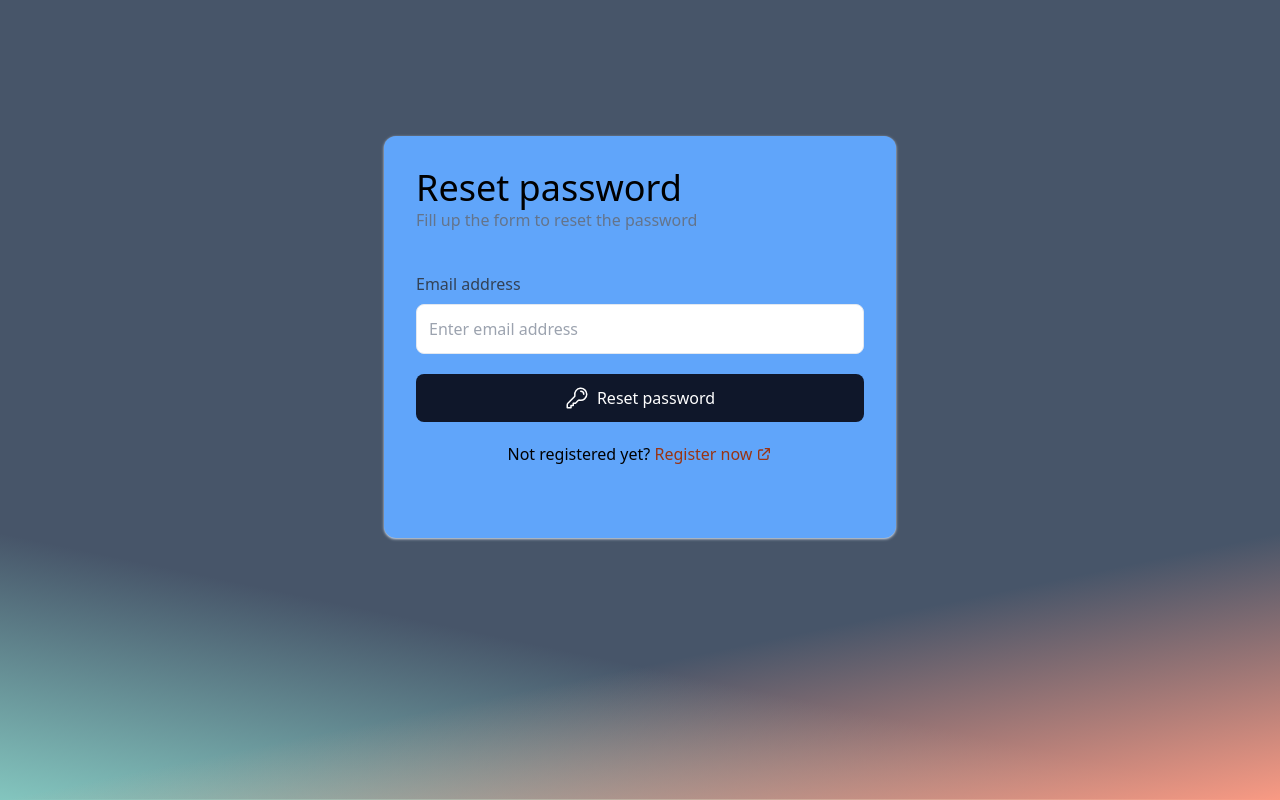
After one commit to Lalitesh04/Astrology, a Django app: page /ForgetPassword in a window 1280 px wide. The commit adds this page. Run offline with Django 4.2, Linux system fonts and the light colour scheme; some libraries are stand-ins or nearby versions.

Commit message:
Forget password

```diff
--- a/astro/templates/adminhome.html
+++ b/astro/templates/adminhome.html
@@ -69,10 +69,9 @@
     });
 </script>
 
-<main>
     {% block 'body'%}
+
     {% endblock %}
-</main>
  <div class="page-loader">
       <div class="loader">
     <div class="bar1"></div>
--- a/astro/templates/chart.html
+++ b/astro/templates/chart.html
@@ -55,7 +55,7 @@
     <form action="{% url 'rasi' %}" method="post" class="max-w-screen-xl w-80 rounded-2xl bg-slate-900 text-white">
         {% csrf_token %}
         <div class="flex flex-col my-2 gap-4 p-8">
-            <p class="text-center text-3xl text-gray-300 mb-4">Zodic Sign</p>
+            <p class="text-center text-3xl text-gray-300 mb-4">Rasi Chart</p>
             <input required name="year" type="number" class="bg-slate-900 w-full rounded-lg text-white border border-gray-300 px-4 py-3 focus:outline-none
                     focus:ring-2 focus:ring-gray-700 focus:ring-offset-2 focus:ring-offset-gray-800" placeholder="Year">
 
--- /dev/null
+++ b/astro/templates/forgetpassword.html
@@ -0,0 +1,50 @@
+<!DOCTYPE html>
+<html lang="en">
+<head>
+    <meta charset="UTF-8">
+    <meta name="viewport" content="width=device-width, initial-scale=1.0">
+    <title>Forgotpass</title>
+    <script src="https://cdn.tailwindcss.com"></script>
+</head>
+<body class="antialiased bg-slate-600 dark:bg-slate-800">
+<br/><br/><br/><br/>
+    <div class="max-w-lg mx-auto my-10 bg-blue-400 p-8 rounded-xl shadow shadow-slate-300">
+        <h1 class="text-4xl font-medium">Reset password</h1>
+        <p class="text-slate-500">Fill up the form to reset the password</p>
+
+        <form action="checkforgot" class="my-10" method="POST">
+            {% csrf_token %}
+            <div class="flex flex-col space-y-5">
+                <label for="email">
+                    <p class="font-medium text-slate-700 pb-2">Email address</p>
+                    <input id="email" name="email" type="email" class="w-full py-3 border border-slate-200 rounded-lg px-3 focus:outline-none focus:border-slate-500 hover:shadow" placeholder="Enter email address">
+                </label>
+
+                <button class="w-full py-3 font-medium text-white bg-slate-900 hover:bg-[#ff896b] rounded-lg border-indigo-500 hover:shadow inline-flex space-x-2 items-center justify-center">
+                    <svg xmlns="http://www.w3.org/2000/svg" fill="none" viewBox="0 0 24 24" stroke-width="1.5" stroke="currentColor" class="w-6 h-6">
+                        <path stroke-linecap="round" stroke-linejoin="round" d="M15.75 5.25a3 3 0 013 3m3 0a6 6 0 01-7.029 5.912c-.563-.097-1.159.026-1.563.43L10.5 17.25H8.25v2.25H6v2.25H2.25v-2.818c0-.597.237-1.17.659-1.591l6.499-6.499c.404-.404.527-1 .43-1.563A6 6 0 1121.75 8.25z" />
+                      </svg>
+
+                      <span>Reset password</span>
+                </button>
+                <p class="text-center">Not registered yet? <a href="{% url 'register' %}" class="text-orange-800 font-medium inline-flex space-x-1 items-center hover:bg-blue-200 dark:bg-slate-800"><span>Register now </span><span><svg xmlns="http://www.w3.org/2000/svg" class="h-4 w-4" fill="none" viewBox="0 0 24 24" stroke="currentColor" stroke-width="2">
+                    <path stroke-linecap="round" stroke-linejoin="round" d="M10 6H6a2 2 0 00-2 2v10a2 2 0 002 2h10a2 2 0 002-2v-4M14 4h6m0 0v6m0-6L10 14" />
+                  </svg></span></a></p>
+            </div>
+        </form>
+    </div>
+    <div class="absolute bottom-0 left-0 z-0 h-1/3 w-full border-b"
+    style="background-image: linear-gradient(to right top, #83c5be 0%, transparent 50%, transparent 100%); border-color: #83c5be;">
+</div>
+<div class="absolute bottom-0 right-0 z-0 h-1/3 w-full"
+    style="background-image: linear-gradient(to left top, #f99a83 0%, transparent 50%, transparent 100%); border-color: #83c5be;">
+</div>
+{% if messages %}
+    <script>
+        {% for message in messages %}
+            alert('{{ message }}');
+        {% endfor %}
+    </script>
+{% endif %}
+</body>
+</html>
--- a/astro/templates/horoscope.html
+++ b/astro/templates/horoscope.html
@@ -70,7 +70,7 @@ body, html {
       </div>
 </form></div>
 <div class="message-card">
-    <h1>{{zodiac}}</h1><br>
+    <h1 class="text-xl font-extrabold" style="color:white">{{zodiac}}</h1><br>
     <b><p style="color:white">{{prediction}}</p></b>
 </div>
 </center>
--- a/astro/templates/userlogin.html
+++ b/astro/templates/userlogin.html
@@ -13,6 +13,9 @@
                 <div class="relative">
                     <input type="password" name="pwd" id="passwordInput" class="bg-slate-900 w-full rounded-lg border border-gray-300 px-4 py-3 focus:outline-none focus:ring-2 focus:ring-gray-700 focus:ring-offset-2 focus:ring-offset-gray-800" placeholder="Password">
                     <span class="absolute right-4 top-3 cursor-pointer" onclick="togglePasswordVisibility('passwordInput')">👁️</span>
+                </div>
+                <div class="text-right"> <!-- Added a text-right class to align the link to the right -->
+                     <a href="ForgetPassword" class="text-gray-300">Forget Password</a> <!-- Added classes for text color and styling -->
                 </div>
                 <button class="inline-block cursor-pointer rounded-md bg-gray-700 px-4 py-3.5 text-center text-sm font-semibold uppercase text-white transition duration-200 ease-in-out hover:bg-gray-800 focus-visible:outline-none focus-visible:ring-2 focus-visible:ring-gray-700 focus-visible:ring-offset-2 active:scale-95">Login</button>
             </div>
--- a/astro/templates/users.html
+++ b/astro/templates/users.html
@@ -1,8 +1,9 @@
 {% include 'adminhome.html'%}
-
+ {% block 'body'%}
 <body>
 <br/>
 <br/><br/><br/>
+
 <div align="center">
         <button class="button-17" onclick="redirectTo('{% url 'adduser' %}')">Add User</button> &nbsp;
         <button class="button-17" onclick="redirectTo('{% url 'viewuser'%}')">View User</button> &nbsp;
@@ -111,3 +112,4 @@ a {
             }
         }
 </style>
+{% endblock %}
--- a/astro/user/urls.py
+++ b/astro/user/urls.py
@@ -24,6 +24,7 @@ urlpatterns = [
     path('viewuser', views.viewuser, name="viewuser"),
     path('checkregistion', views.checkregistion, name="checkregistion"),
     path('deleteuser', views.deleteuser, name="deleteuser"),
+    path('adminhome', views.adminhome, name="adminhome"),
 
     path('deleteuserid/<int:uid>', views.deleteuserid, name="deleteuserid"),
     path('viewfeedback', views.viewfeedback, name="viewfeedback"),
@@ -32,6 +33,11 @@ urlpatterns = [
     path('rasi', views.rasi, name="rasi"),
     path("chart", views.chart, name="chart"),
     path('submit_feedback', views.submit_feedback, name="submit_feedback"),
-    path('marriage/',views.marriage,name="marriage")
+    path('marriage/', views.marriage, name="marriage"),
+
+    path('ForgetPassword', views.ForgetPassword, name="ForgetPassword"),
+    path('checkforgot', views.checkforgot, name="checkforgot"),
+    path('checkotp', views.checkotp, name="checkotp"),
+    path('changepass',views.changepass,name="changepass"),
 
 ]
--- a/astro/user/views.py
+++ b/astro/user/views.py
@@ -1,10 +1,11 @@
 import json
-from io import StringIO
+import random
 
 import matplotlib
 import requests
 from django.contrib import messages
 from django.contrib.auth.decorators import login_required
+from django.core.mail import send_mail
 from django.db.models import Q
 from django.http import HttpResponse
 from django.shortcuts import render, redirect
@@ -37,7 +38,7 @@ def checklogin(request):
             request.session["user_name"] = user.name
             return render(request, "userhome.html", {"uname": user})
         if admin:
-            request.session["admin_name"] = admin.name
+            request.session["admin_name"] = uname
             ucount = register.objects.count()
             fcount = Feedback.objects.count()
             return render(request, "adminhome.html", {"admin": admin, "ucount": ucount, "fcount": fcount})
@@ -47,6 +48,10 @@ def checklogin(request):
     else:
         messages.error(request, "invalid Login")
         return redirect('login')
+
+
+def adminhome(request):
+    return render(request, "adminhome.html")
 
 
 def login(request):
@@ -256,7 +261,7 @@ def checkregistion(request):
         new_register = register(name=name, gender=gender, email=email, username=username, password=password,
                                 contact=phoneno)
         new_register.save()
-        messages.info(request, " Data inserted SuccessFully")
+        messages.info(request, " Registered inserted SuccessFully")
         return render(request, "adduser.html")
 
 
@@ -352,3 +357,66 @@ def chart(request):
 
 def marriage(request):
     return render(request, "marriage.html")
+
+
+def ForgetPassword(request):
+    return render(request, "forgetpassword.html")
+
+
+def generate_otp():
+    otp = ""
+    for _ in range(4):
+        otp += str(random.randint(0, 9))
+    return otp
+
+
+def checkforgot(request):
+    if request.method == "POST":
+        email = request.POST.get('email')
+        print(email)
+        try:
+            value = register.objects.get(email=email)
+            # print(value)
+            if value:
+                otp = generate_otp()
+                request.session["otp"] = otp
+                subject = 'Your OTP for the change Password'
+                message = "otp:" + otp
+                request.session['femail'] = email
+                send_mail(subject, message, 'lalitesh.mupparaju04@gmail.com', [email], fail_silently=False)
+                return render(request, "otpverify.html")
+        except register.DoesNotExist:
+            messages.info(request, "Email not registered")
+            return render(request, "register.html")
+        except Exception as e:
+            print(e)  # Print the actual exception for debugging purposes
+            return HttpResponse("An error occurred")
+
+
+def checkotp(request):
+    if request.method == "POST":
+        userotp = request.POST["userotp"]
+        otp = request.session["otp"]
+
+        print(otp, userotp)
+        if userotp == otp:
+            return render(request, 'changepass.html')
+        else:
+            messages.info(request, "Otp MisMatch")
+            return render(request, "otpverify.html")
+
+
+def changepass(request):
+    if request.method == "POST":
+        newpassword = request.POST.get('newPassword')
+        confirmPassword = request.POST.get('confirmPassword')
+        femail = request.session['femail']
+        print(newpassword, confirmPassword)
+        if newpassword == confirmPassword:
+            user = register.objects.get(email=femail)
+            user.password = newpassword
+            user.save()
+            return render(request, 'userlogin.html')
+        else:
+            messages.info(request, "Password MisMatch")
+            return render(request, "changepass.html")
```
Also changed, not shown: astro/astro/settings.py (+19 -12 lines), astro/templates/changepass.html (added, +35 -0 lines), astro/templates/otpverify.html (added, +30 -0 lines), astro/db.sqlite3, astro/user/migrations/0022_alter_register_gender.py (added).
